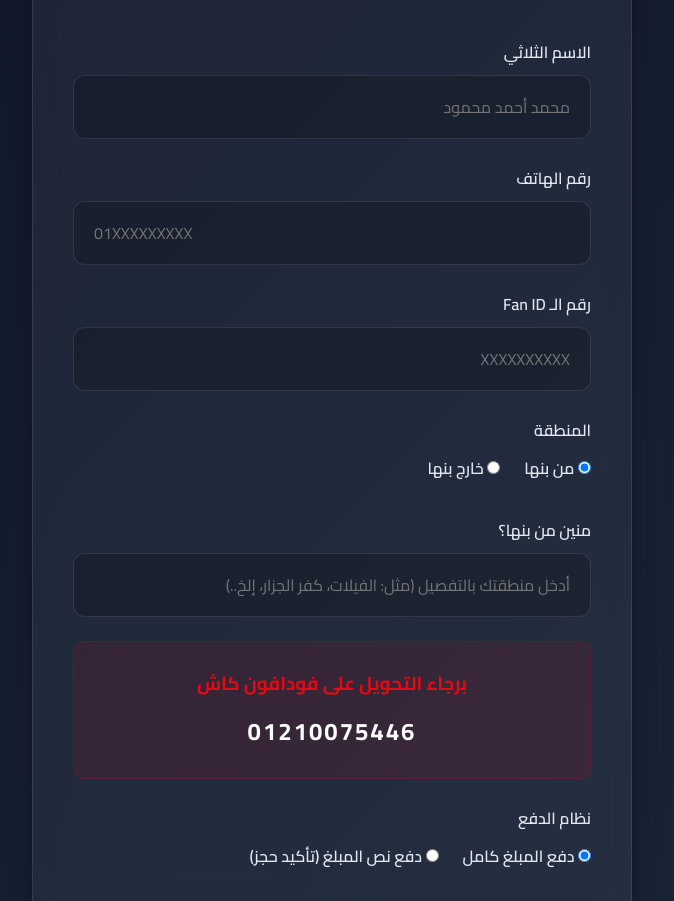
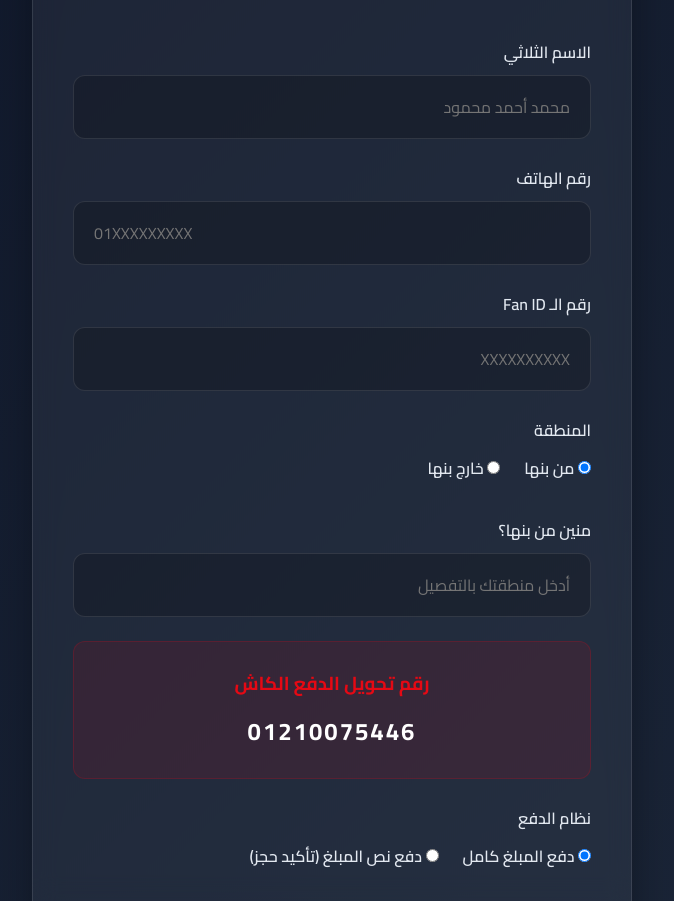
Before and after one commit to Veroxs0/tr3al-app, a website: page public/index.html in a window 1280 px wide. Shown: the part 200-1101 px from the top of the page, without its empty margins (308-982 px from the left). Drawn offline with Linux system fonts and the light colour scheme.

Commit message:
Update text: remove examples and vodafone cash mention

```diff
--- a/public/index.html
+++ b/public/index.html
@@ -49,11 +49,11 @@
 
                 <div class="form-group" id="locationDetailsGroup">
                     <label for="locationDetails" id="locationDetailsLabel">منين من بنها؟</label>
-                    <input type="text" id="locationDetails" name="locationDetails" class="form-control" required placeholder="أدخل منطقتك بالتفصيل (مثل: الفيلات، كفر الجزار، إلخ..)">
+                    <input type="text" id="locationDetails" name="locationDetails" class="form-control" required placeholder="أدخل منطقتك بالتفصيل">
                 </div>
 
                 <div class="payment-info">
-                    <h3>برجاء التحويل على فودافون كاش</h3>
+                    <h3>رقم تحويل الدفع الكاش</h3>
                     <div class="phone-number">01210075446</div>
                 </div>
 
--- a/public/script.js
+++ b/public/script.js
@@ -20,7 +20,7 @@
         radio.addEventListener('change', (e) => {
             if (e.target.value === 'بنها') {
                 locationDetailsLabel.textContent = 'منين من بنها؟';
-                locationDetailsInput.placeholder = 'أدخل منطقتك بالتفصيل (مثل: الفيلات، كفر الجزار، إلخ..)';
+                locationDetailsInput.placeholder = 'أدخل منطقتك بالتفصيل';
             } else {
                 locationDetailsLabel.textContent = 'منين من خارج بنها؟';
                 locationDetailsInput.placeholder = 'أدخل محافظتك ومنطقتك بالتفصيل';
```
